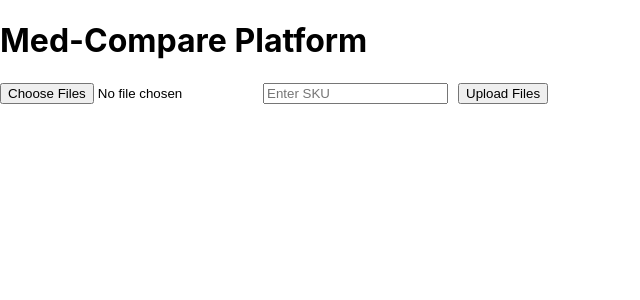
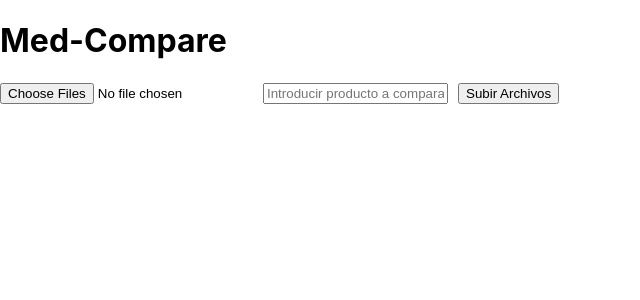
Before and after one commit to jllb89/med-compare, a React (Create React App) app in the folder frontend/: page / in a window 1280 px wide. Shown: the top 300 px of the page, without its empty margins (0-640 px from the left). Built offline with nearby package versions, Linux system fonts and the light colour scheme.

Commit message:
Translations

```diff
--- a/frontend/src/App.js
+++ b/frontend/src/App.js
@@ -28,7 +28,7 @@ const App = () => {
 
   return (
     <div>
-      <h1>Med-Compare Platform</h1>
+      <h1>Med-Compare</h1>
       <FileUpload onFileUpload={handleFileUpload} />
 
       {/* Render the dynamic results table if matched data is present */}
@@ -40,7 +40,7 @@ const App = () => {
           {/* Reset Button */}
           <button
             style={{
-              backgroundColor: '#d9534f',
+              backgroundColor: '#000000',
               color: 'white',
               border: 'none',
               padding: '10px 20px',
--- a/frontend/src/components/FileUpload.js
+++ b/frontend/src/components/FileUpload.js
@@ -72,7 +72,7 @@ const FileUpload = ({ onFileUpload }) => {
       {/* Display selected files (for debugging and user confirmation) */}
       {files.length > 0 && (
         <div style={{ margin: '10px 0' }}>
-          <strong>Files to be uploaded:</strong>
+          <strong>Archivos a ser comparados:</strong>
           <ul>
             {files.map((file, index) => (
               <li key={index}>{file.name}</li>
@@ -84,7 +84,7 @@ const FileUpload = ({ onFileUpload }) => {
       {/* SKU input field */}
       <input
         type="text"
-        placeholder="Enter SKU"
+        placeholder="Introducir producto a comparar..."
         value={sku}
         onChange={handleSKUChange}
         style={{ marginLeft: '10px' }}
@@ -92,7 +92,7 @@ const FileUpload = ({ onFileUpload }) => {
 
       {/* Upload button */}
       <button onClick={handleUpload} disabled={uploading} style={{ marginLeft: '10px' }}>
-        {uploading ? 'Uploading...' : 'Upload Files'}
+        {uploading ? 'Subiendo...' : 'Subir Archivos'}
       </button>
       {error && <p style={{ color: 'red' }}>{error}</p>}
     </div>
```
Also changed, not shown: frontend/src/components/ComparisonResults.js (+4 -4 lines).
